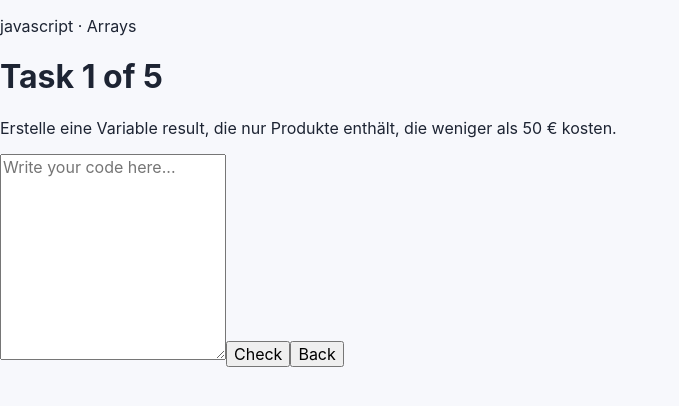
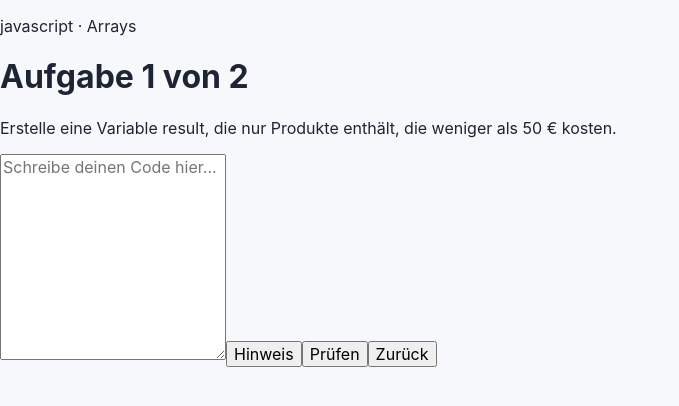
Before and after one commit to AnnaFillanna/learning-platform, a React (Vite) app: page / in a window 1280 px wide. Both pictures are taken after a click on the button "Weiter". Shown: the top 406 px of the page, without its empty margins (0-679 px from the left). Built offline with nearby package versions, Linux system fonts and the light colour scheme.

Commit message:
feat: add task hints and improve training flow

```diff
--- a/src/components/TaskScreen.tsx
+++ b/src/components/TaskScreen.tsx
@@ -2,46 +2,86 @@ import { useState } from "react";
 import { runJavaScript } from "../runner/javascriptRunner";
 import { javascriptTasks } from "../tasks/javascriptTasks";
 import type { Language } from "../types/task";
+import { translations } from "../i18n/translations";
 type TaskScreenProps = {
   onBack: () => void;
   language: Language;
-  setLanguage: (language: Language) => void;
 };
 
-function TaskScreen({ onBack, language, setLanguage }: TaskScreenProps) {
-  const task = javascriptTasks[0];
+function TaskScreen({ onBack, language }: TaskScreenProps) {
+  const [currentTaskIndex, setCurrentTaskIndex] = useState(0);
+  const task = javascriptTasks[currentTaskIndex];
+  const t = translations[language];
 
-  const currentTaskIndex = 0;
-  const totalTasks = 5;
+  const totalTasks = javascriptTasks.length;
 
   const [code, setCode] = useState("");
   const [result, setResult] = useState("");
+  const [isSolved, setIsSolved] = useState(false);
+  const [visibleHints, setVisibleHints] = useState(0);
 
   const handleCheck = () => {
-    const checkResult = runJavaScript(code);
+    const checkResult = runJavaScript(code, task);
 
-    setResult(checkResult.message);
+    if (checkResult.status === "success") {
+      setResult(t.success);
+      setIsSolved(true);
+    }
+
+    if (checkResult.status === "test-failed") {
+      setResult(t.testsFailed);
+    }
+
+    if (checkResult.status === "execution-console.error") {
+      setResult(t.executionError);
+    }
   };
+  const handleHint = () => {
+    if (visibleHints < task.content[language].hints.length) {
+      setVisibleHints(visibleHints + 1);
+    }
+  };
+  const handleNext = () => {
+    if (currentTaskIndex < totalTasks - 1) {
+      setCurrentTaskIndex(currentTaskIndex + 1);
+      setCode("");
+      setResult("");
+      setIsSolved(false);
+    }
+  };
+
   return (
     <main>
-
       <p>
         {task.programmingLanguage} · {task.category}
       </p>
       <h1>
-        Task {currentTaskIndex + 1} of {totalTasks}
+        {t.task} {currentTaskIndex + 1} {t.of} {totalTasks}
       </h1>
 
       <p>{task.content[language].description}</p>
       <textarea
         value={code}
         onChange={(event) => setCode(event.target.value)}
-        placeholder="Write your code here..."
+        placeholder={t.codePlaceholder}
         rows={10}
       />
-      <button onClick={handleCheck}>Check</button>
+      <button onClick={handleHint}>Hinweis</button>
+
+      {task.content[language].hints
+        .slice(0, visibleHints)
+        .map((hint, index) => (
+          <p key={index}>
+            {index + 1}. {hint}
+          </p>
+        ))}
+      <button onClick={handleCheck}>{t.check}</button>
+
       {result && <p>{result}</p>}
-      <button onClick={onBack}>Back</button>
+
+      {isSolved && <button onClick={handleNext}>{t.next}</button>}
+
+      <button onClick={onBack}>{t.back}</button>
     </main>
   );
 }
--- a/src/i18n/translations.ts
+++ b/src/i18n/translations.ts
@@ -1,31 +1,55 @@
 export const translations = {
   de: {
-    welcome: 'Willkommen zurück!',
-    readyToPractice: 'Bereit zum Üben?',
-    todaysTraining: 'Heutiges Training',
-    tasks: 'Aufgaben',
-    continue: 'Weiter',
-    check: 'Prüfen',
-    back: 'Zurück',
+    welcome: "Willkommen zurück!",
+    readyToPractice: "Bereit zum Üben?",
+    todaysTraining: "Heutiges Training",
+    task: "Aufgabe",
+    tasks: "Aufgaben",
+    of: "von",
+    continue: "Weiter",
+    check: "Prüfen",
+    back: "Zurück",
+    success: "Alle Prüfungen bestanden ✓",
+    testsFailed:
+      "Noch nicht ganz. Prüfe, welche Produkte im Ergebnis enthalten sein sollen.",
+    executionError:
+      "Dein Code konnte noch nicht ausgeführt werden. Prüfe die Syntax.",
+      codePlaceholder: 'Schreibe deinen Code hier...',
+      next: 'Weiter',
   },
 
   en: {
-    welcome: 'Welcome back!',
-    readyToPractice: 'Ready to practice?',
+    welcome: "Welcome back!",
+    readyToPractice: "Ready to practice?",
     todaysTraining: "Today's training",
-    tasks: 'tasks',
-    continue: 'Continue',
-    check: 'Check',
-    back: 'Back',
+    task: "Task",
+    tasks: "tasks",
+    of: "of",
+    continue: "Continue",
+    check: "Check",
+    back: "Back",
+    success: "All checks passed ✓",
+    testsFailed: "Not quite yet. Check which products should be in the result.",
+    executionError: "Your code could not be executed yet. Check the syntax.",
+    codePlaceholder: 'Write your code here...',
+    next: 'Next',
   },
 
   ru: {
-    welcome: 'С возвращением!',
-    readyToPractice: 'Готова потренироваться?',
-    todaysTraining: 'Сегодняшняя тренировка',
-    tasks: 'заданий',
-    continue: 'Продолжить',
-    check: 'Проверить',
-    back: 'Назад',
+    welcome: "С возвращением!",
+    readyToPractice: "Готова потренироваться?",
+    todaysTraining: "Сегодняшняя тренировка",
+    task: "Задание",
+    tasks: "заданий",
+    of: "из",
+    continue: "Продолжить",
+    check: "Проверить",
+    back: "Назад",
+    success: "Все проверки пройдены ✓",
+    testsFailed:
+      "Пока не совсем. Проверь, какие товары должны попасть в результат.",
+    executionError: "Код пока не удалось выполнить. Проверь синтаксис.",
+    codePlaceholder: 'Напиши свой код здесь...',
+    next: 'Дальше',
   },
-}
+};
--- a/src/runner/javascriptRunner.ts
+++ b/src/runner/javascriptRunner.ts
@@ -1,9 +1,12 @@
+import type { Task } from '../types/task'
+
 type RunResult = {
   success: boolean
-  message: string
+  status:'success'| 'test-failed' | 'execution-console.error'
+
 }
 
-export function runJavaScript(code: string): RunResult {
+export function runJavaScript(code: string, task: Task): RunResult {
   const products = [
     { name: 'Keyboard', price: 45 },
     { name: 'Mouse', price: 25 },
@@ -19,28 +22,26 @@ export function runJavaScript(code: string): RunResult {
 
     const userResult = executeCode(products)
 
-    const expectedResult = products.filter(
-      (product) => product.price < 50
-    )
+
 
     const isCorrect =
-      JSON.stringify(userResult) === JSON.stringify(expectedResult)
+      JSON.stringify(userResult) === JSON.stringify(task.expectedResult)
 
     if (isCorrect) {
       return {
         success: true,
-        message: 'All checks passed ✓',
+        status: 'success',
       }
     }
 
     return {
       success: false,
-      message: 'Not quite yet. Check which products should be in result.',
+      status: 'test-failed',
     }
   } catch {
     return {
       success: false,
-      message: 'Your code could not be executed yet. Check the syntax.',
+      status: 'execution-console.error',
     }
   }
 }
--- a/src/tasks/javascriptTasks.ts
+++ b/src/tasks/javascriptTasks.ts
@@ -1,33 +1,103 @@
-import type { Task } from "../types/task"
+import type { Task } from "../types/task";
 
+export const javascriptTasks: Task[] = [
+  {
+    id: "js-arrays-filter-001",
+    programmingLanguage: "javascript",
+    type: "write-code",
+    topics: ["js-arrays-filtering"],
+    difficulty: "easy",
+    category: "Arrays",
+    starterCode: "const result = ",
 
-export const javascriptTasks: Task[]= [
-  {
-    id: 'js-arrays-filter-001',
-    programmingLanguage: 'javascript',
-    type: 'write-code',
-    topics: ['js-arrays-filtering'],
-    difficulty: 'easy',
-    category: 'Arrays',
+    expectedResult: [
+      { name: "Keyboard", price: 45 },
+      { name: "Mouse", price: 25 },
+    ],
 
     content: {
       de: {
-      title: 'Produkte nach Preis filtern',
+        title: "Produkte nach Preis filtern",
         description:
-      'Erstelle eine Variable result, die nur Produkte enthält, die weniger als 50 € kosten.',
+          "Erstelle eine Variable result, die nur Produkte enthält, die weniger als 50 € kosten.",
+        hints: [
+          "Du brauchst eine neue Liste mit nur passenden Produkten.",
+          "Überlege, welche Array-Methode Elemente nach einer Bedingung auswählt.",
+          "Prüfe bei jedem Produkt, ob product.price kleiner als 50 ist.",
+        ],
       },
 
       en: {
-    title: 'Filter products by price',
+        title: "Filter products by price",
         description:
-      'Create a variable called result containing only products that cost less than €50.',
+          "Create a variable called result containing only products that cost less than €50.",
+        hints: [
+          "You need a new list containing only matching products.",
+          "Think about which array method selects elements based on a condition.",
+          "Check whether product.price is less than 50 for each product.",
+        ],
       },
 
       ru: {
-    title: 'Фильтрация товаров по цене',
+        title: "Фильтрация товаров по цене",
         description:
-      'Создай переменную result, содержащую только товары дешевле €50.',
+          "Создай переменную result, содержащую только товары дешевле €50.",
+        hints: [
+          "Тебе нужен новый массив только с подходящими товарами.",
+          "Вспомни метод массива, который отбирает элементы по условию.",
+          "Для каждого товара проверь, что product.price меньше 50.",
+        ],
       },
     },
   },
-]
+
+  {
+    id: "js-arrays-filter-002",
+    programmingLanguage: "javascript",
+    type: "write-code",
+    topics: ["js-arrays-filtering"],
+    difficulty: "easy",
+    category: "Arrays",
+    starterCode: "const result =",
+
+    expectedResult: [
+      { name: "Monitor", price: 180 },
+      { name: "Headphones", price: 60 },
+    ],
+
+    content: {
+      de: {
+        title: 'Teurere Produkte auswählen',
+        description:
+          "Erstelle eine Variable result, die nur Produkte enthält, die mehr als 50 € kosten.",
+        hints: [
+          "Du brauchst eine neue Liste mit den passenden Produkten.",
+          "Überlege, welche Array-Methode Elemente nach einer Bedingung auswählt.",
+          "Prüfe bei jedem Produkt, ob product.price größer als 50 ist.",
+        ],
+      },
+
+      en: {
+        title: 'Select products over €50',
+        description:
+          "Create a variable called result containing only products that cost more than €50.",
+        hints: [
+          "You need a new list containing the matching products.",
+          "Think about which array method selects elements based on a condition.",
+          "Check whether product.price is greater than 50 for each product.",
+        ],
+      },
+
+      ru: {
+       title: 'Выбери товары дороже 50 €',
+        description:
+          "Создай переменную result, содержащую только товары дороже €50.",
+        hints: [
+          "Тебе нужен новый массив с подходящими товарами.",
+          "Вспомни метод массива, который отбирает элементы по условию.",
+          "Для каждого товара проверь, что product.price больше 50.",
+        ],
+      },
+    },
+  },
+];
--- a/src/types/task.ts
+++ b/src/types/task.ts
@@ -12,6 +12,7 @@ export type Difficulty =
   export type LocalizedContent = {
     title: string
     description: string
+    hints: string[]
   }
 
 export type Task = {
@@ -21,6 +22,7 @@ export type Task = {
   topics: string[]
   difficulty: Difficulty
   category: string
-
+expectedResult: unknown
   content: Record<Language, LocalizedContent>
+  starterCode: string
 }
```
Lines whose indentation alone changed are shown as unchanged.
